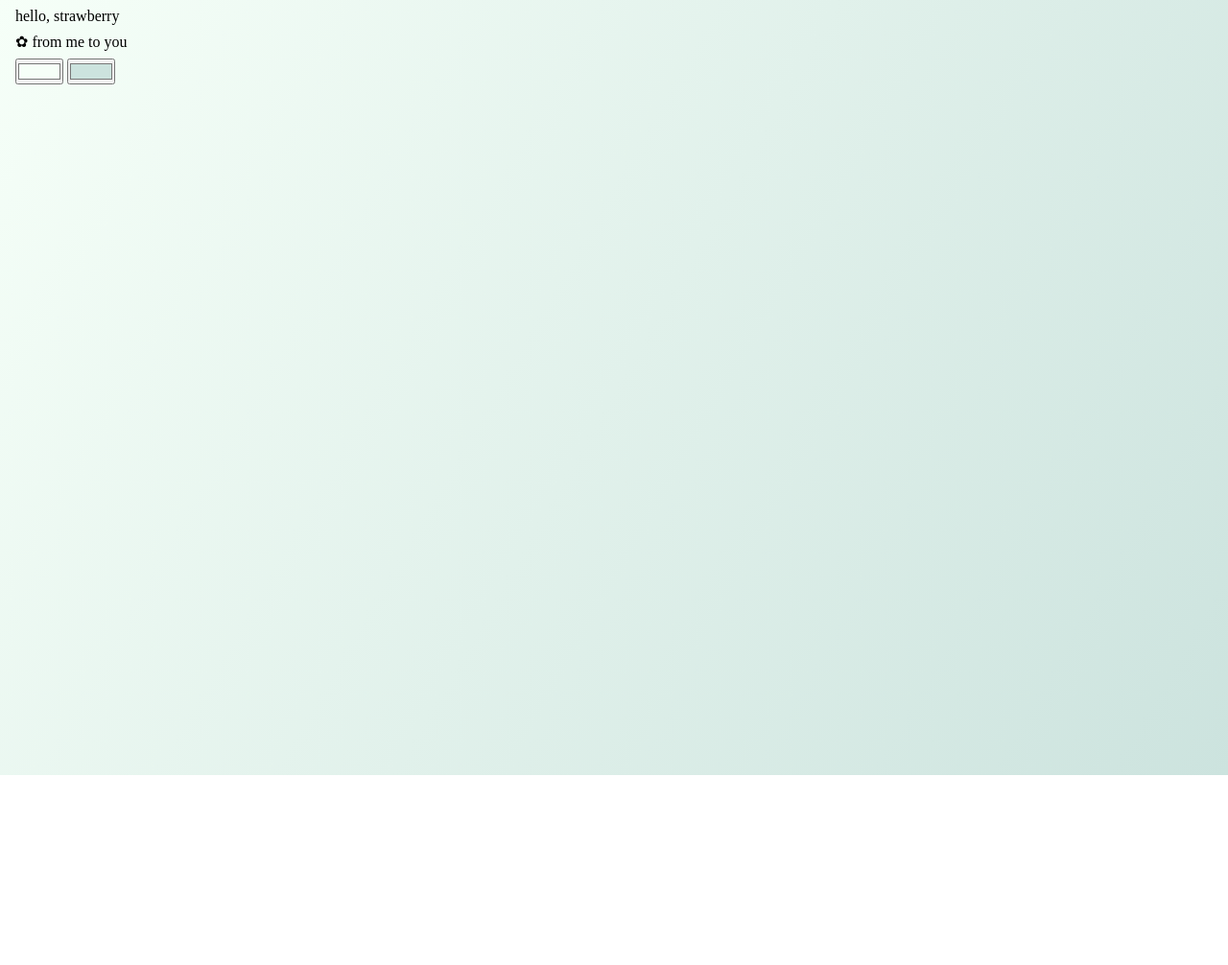
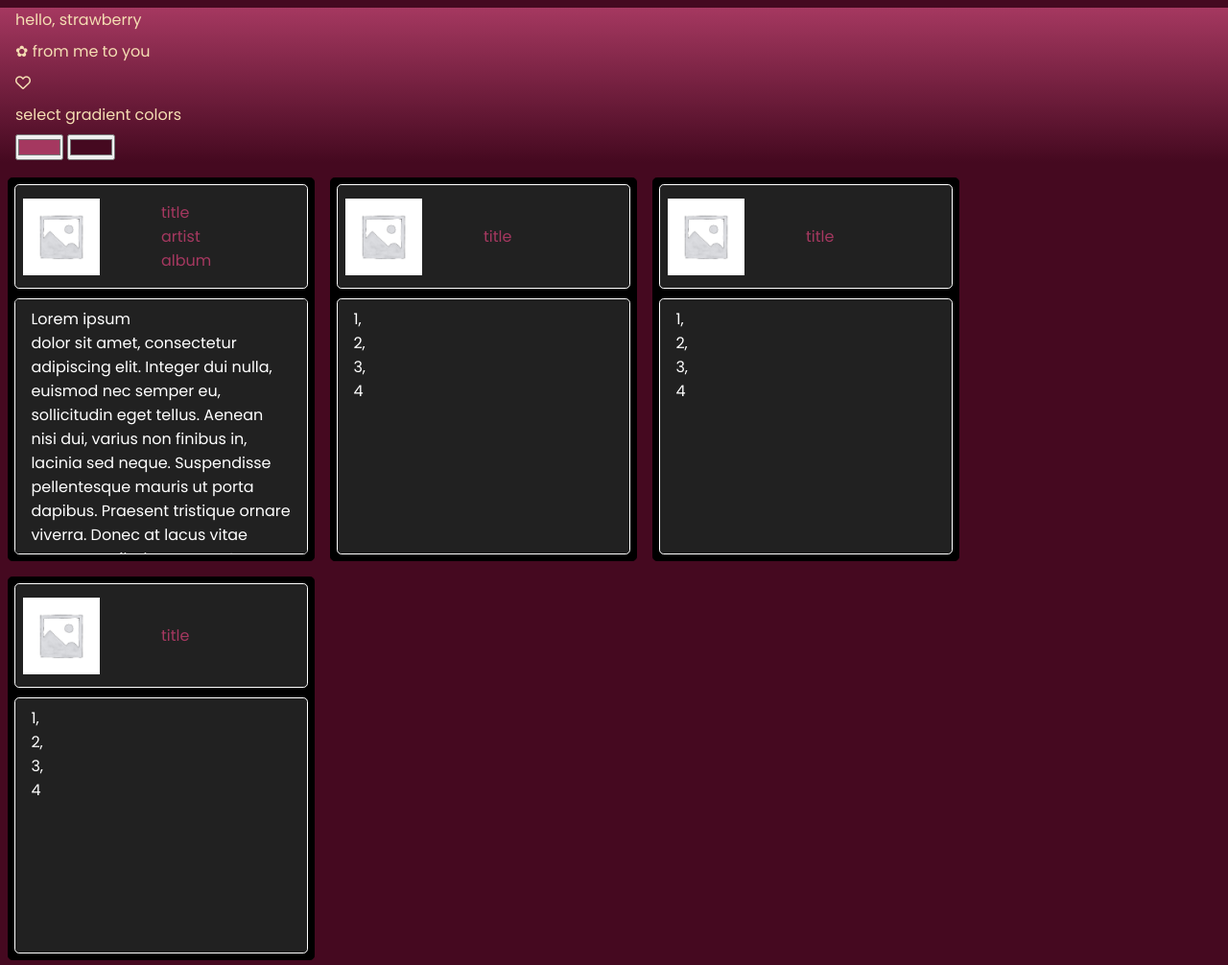
Before and after one commit to roliestpoliest/strawberry, a plain HTML site: page index.html in a window 1280 px wide. Shown: the whole page at 96% size. Before the commit the page ends 808 px from the top, so only its background shows below. Drawn offline with Linux system fonts and the light colour scheme.

Commit message:
began implantation on main content

```diff
--- a/app.js
+++ b/app.js
@@ -1,17 +1,18 @@
+'use strict';
+
 // selectors
-const selectGradient = document.getElementById("select-gradient");
 const color1 = document.querySelector(".color1");
 const color2 = document.querySelector(".color2");
 
 // event listeners
-// selectGradient.addEventListener("click", gradientSelector);
 color1.addEventListener("input", setGradient);
 color2.addEventListener("input", setGradient);
 
 // functions
 function setGradient(event){
     console.log("gradient selector function");
-    const body = document.getElementById("use-gradient");
-    // body.style.backgroundColor = "#a0c4ff";
-    body.style.background = "linear-gradient(120deg, " + color1.value + ", " + color2.value + ")";
+    const content = document.getElementById("use-gradient");
+    // content.style.backgroundColor = "#a0c4ff";
+    content.style.background = "linear-gradient(180deg, " + color1.value + ", " + color2.value + ")";
+    document.body.style.backgroundColor = color2.value;
 }
--- a/index.html
+++ b/index.html
@@ -4,20 +4,76 @@
     <meta charset="UTF-8">
     <meta http-equiv="X-UA-Compatible" content="IE=edge">
     <meta name="viewport" content="width=device-width, initial-scale=1.0">
+    <link rel="preconnect" href="https://fonts.googleapis.com"><link rel="preconnect" href="https://fonts.gstatic.com" crossorigin><link href="https://fonts.googleapis.com/css2?family=Poppins&display=swap" rel="stylesheet">
     <link rel="apple-touch-icon" sizes="180x180" href="favicon/apple-touch-icon.png">
     <link rel="icon" type="image/png" sizes="32x32" href="favicon/favicon-32x32.png">
     <link rel="icon" type="image/png" sizes="16x16" href="favicon/favicon-16x16.png">
     <link rel="manifest" href="favicon/site.webmanifest">
-    <link rel="stylesheet" href="https://cdnjs.cloudflare.com/ajax/libs/font-awesome/6.2.1/css/all.min.css" integrity="sha512-MV7K8+y+gLIBoVD59lQIYicR65iaqukzvf/nwasF0nqhPay5w/9lJmVM2hMDcnK1OnMGCdVK+iQrJ7lzPJQd1w==" crossorigin="anonymous" referrerpolicy="no-referrer" />
+	<link rel="stylesheet" href="https://cdnjs.cloudflare.com/ajax/libs/font-awesome/6.2.1/css/all.min.css" integrity="sha512-MV7K8+y+gLIBoVD59lQIYicR65iaqukzvf/nwasF0nqhPay5w/9lJmVM2hMDcnK1OnMGCdVK+iQrJ7lzPJQd1w==" crossorigin="anonymous" referrerpolicy="no-referrer" />
     <link rel="stylesheet" href="./style.css">
-    <title>strawberry</title>
+    <title>hello, strawberry</title>
 </head>
-<body id="use-gradient">
-    <p>hello, strawberry</p>
-    <p>✿ from me to you</p>
-    <div id="select-gradient">
-        <input type="color" class="color1" name="color1" value="#f6fff8">
-        <input type="color" class="color2" name="color2" value="#cce3de">
+<body>
+    <div id="use-gradient">
+            <p>hello, strawberry</p>
+            <p>✿ from me to you</p>
+            <p> <i class="fa-regular fa-heart"></i> </p>
+            <p>select gradient colors</p>
+            <div id="select-gradient">
+                <input type="color" class="color1" name="color1" value="#a53860">
+                <input type="color" class="color2" name="color2" value="#450920">
+            </div>
+    </div>
+    <div class="playlist-container">
+        <div class="parent-container">
+            <div class="container-section1">
+                <img class="image-placeholder" src="/images/music-placeholder.png" alt="image-placeholder">
+                <div class="song-info">
+                    <div class="song-title">title</div>
+                    <div class="song-artist">artist</div>
+                    <div class="song-album">album</div>
+                </div>
+            </div>
+            <div class="container-section2">
+                <p class="lyrics-text">
+                    Lorem ipsum<br>dolor sit amet, consectetur adipiscing elit. Integer dui nulla, euismod nec semper eu, sollicitudin eget tellus. Aenean nisi dui, varius non finibus in, lacinia sed neque. Suspendisse pellentesque mauris ut porta dapibus. Praesent tristique ornare viverra. Donec at lacus vitae massa vestibulum porta. Aenean quis felis in mi sagittis ornare. Nulla et pellentesque sem, eget interdum lacus. Mauris volutpat pulvinar dictum. Sed gravida metus in cursus iaculis. Pellentesque iaculis lectus dolor, vel egestas sapien aliquam nec. In congue porttitor neque, ac tempus quam faucibus et. Quisque erat sapien, condimentum sed felis in, ultricies tincidunt magna. Etiam ac nisi nisl. Fusce ut dolor ut lacus vulputate rhoncus. Sed venenatis convallis dui, vitae cursus ex sodales in.
+                <p>
+            </div>
+        </div>
+        <div class="parent-container">
+            <div class="container-section1">
+                <img class="image-placeholder" src="/images/music-placeholder.png" alt="image-placeholder">
+                <div class="song-title">title</div>
+            </div>
+            <div class="container-section2">
+                <p class="lyrics-text">
+                    1,<br>2,<br>3,<br>4
+                <p>
+            </div>
+        </div>
+        <div class="parent-container">
+            <div class="container-section1">
+                <img class="image-placeholder" src="/images/music-placeholder.png" alt="image-placeholder">
+                <div class="song-title">title</div>
+            </div>
+            <div class="container-section2">
+                <p class="lyrics-text">
+                    1,<br>2,<br>3,<br>4
+                <p>
+            </div>
+        </div>
+        <div class="parent-container">
+            <div class="container-section1">
+                <img class="image-placeholder" src="/images/music-placeholder.png" alt="image-placeholder">
+                <div class="song-title">title</div>
+            </div>
+            <div class="container-section2">
+                <p class="lyrics-text">
+                    1,<br>2,<br>3,<br>4
+                <p>
+            </div>
+        </div>
+    </div>
     <script src="./app.js"></script>
 </body>
 </html>
--- a/style.css
+++ b/style.css
@@ -1,26 +1,115 @@
+:root {
+    --color1: #a53860;
+    --color2: #450920;
+    --gray: #212121;
+    --conatiner-height: 25rem;
+    --conatiner-width: 20rem;
+    --image-placeholder-dim: 5rem;
+}
+
 * {
-   margin: 0;
+    margin: 0;
     padding: 0;
     box-sizing: border-box;
+    font-family: 'Poppins', sans-serif;
 }
 
-#use-gradient{
-    min-height: 100vh;
-    background: #dde5b6;
-    background: linear-gradient(120deg, #f6fff8 0%, #cce3de 100%);
+p {
+    margin: 0;
+    padding: 0;
+}
+
+#use-gradient > p {
+    color:wheat
+}
+
+body {
+    background: var(--color2);
+    padding: 0;
+    margin: 0;
+}
+
+#use-gradient {
+    position: relative;
+    width: 100%;
+    height: 100%;
+    background: var(--color1);
+    background: linear-gradient(180deg, var(--color1) 0%, var(--color2) 100%);
 }
 
 p,
-#select-gradient{
+#select-gradient {
     margin: 0.5rem 1rem;
 }
 
-select:required:invalid {
-    color: #666;
+.parent-container {
+    margin: 0.5rem;
+    padding: 0.1rem;
+    border: 1px solid black;
+    height: var(--conatiner-height);
+    width: var(--conatiner-width);
+    border-radius: 0.3rem;
+    background-color: #000000;
+
+    display: grid;
+    grid-template-columns: 1fr;
+    grid-template-rows: 0.6fr 1.4fr;
+    grid-template-areas:
+        "container-section1"
+        "container-section2";
 }
-option[value=""][disabled] {
-    display: none;
+
+.container-section1 {
+    border: 1px solid white;
+    padding: 0.5rem;
+    margin: 0.3rem;
+    border-radius: 0.3rem;
+    /* display: flex; */
+    justify-content: left;
+    align-items: center;
+    background-color: var(--gray);
+    color: white;
+    display: grid;
+    grid-template-columns: 1fr 1fr;
+    grid-template-rows: 1fr;
+    gap: 0px 0px;
+    grid-template-areas:
+      ". .";
+    grid-area: container-section1;
 }
-option {
-    color: #000;
+
+.image-placeholder{
+    height: var(--image-placeholder-dim);
+    width: var(--image-placeholder-dim);
+    display: flex;
 }
+
+.song-title {
+    color: #a53860;
+    /* font-weight: ; */
+}
+
+.song-artist {
+    color: #a53860;
+}
+
+.song-album {
+    color: #a53860;
+}
+
+
+.container-section2{
+    border: 1px solid white;
+    margin: 0.3rem;
+    border-radius: 0.3rem;
+    background-color: var(--gray);
+    color: white;
+    overflow: scroll;
+    grid-area: container-section2;
+}
+
+.playlist-container {
+    display: flex;
+    flex-direction: row;
+    flex-wrap: wrap;
+}
```
Also changed, not shown: images/music-placeholder.png (added).
